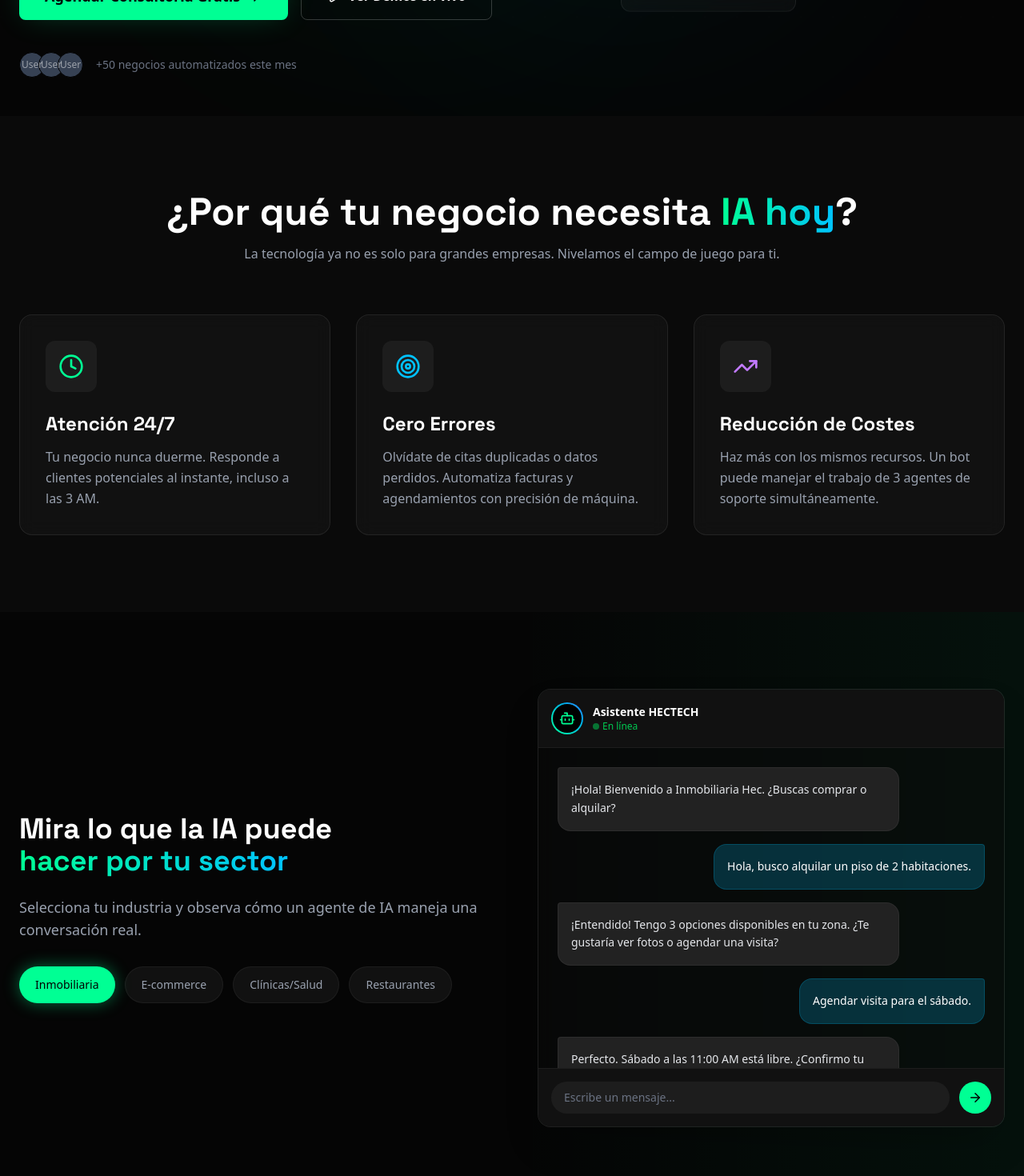
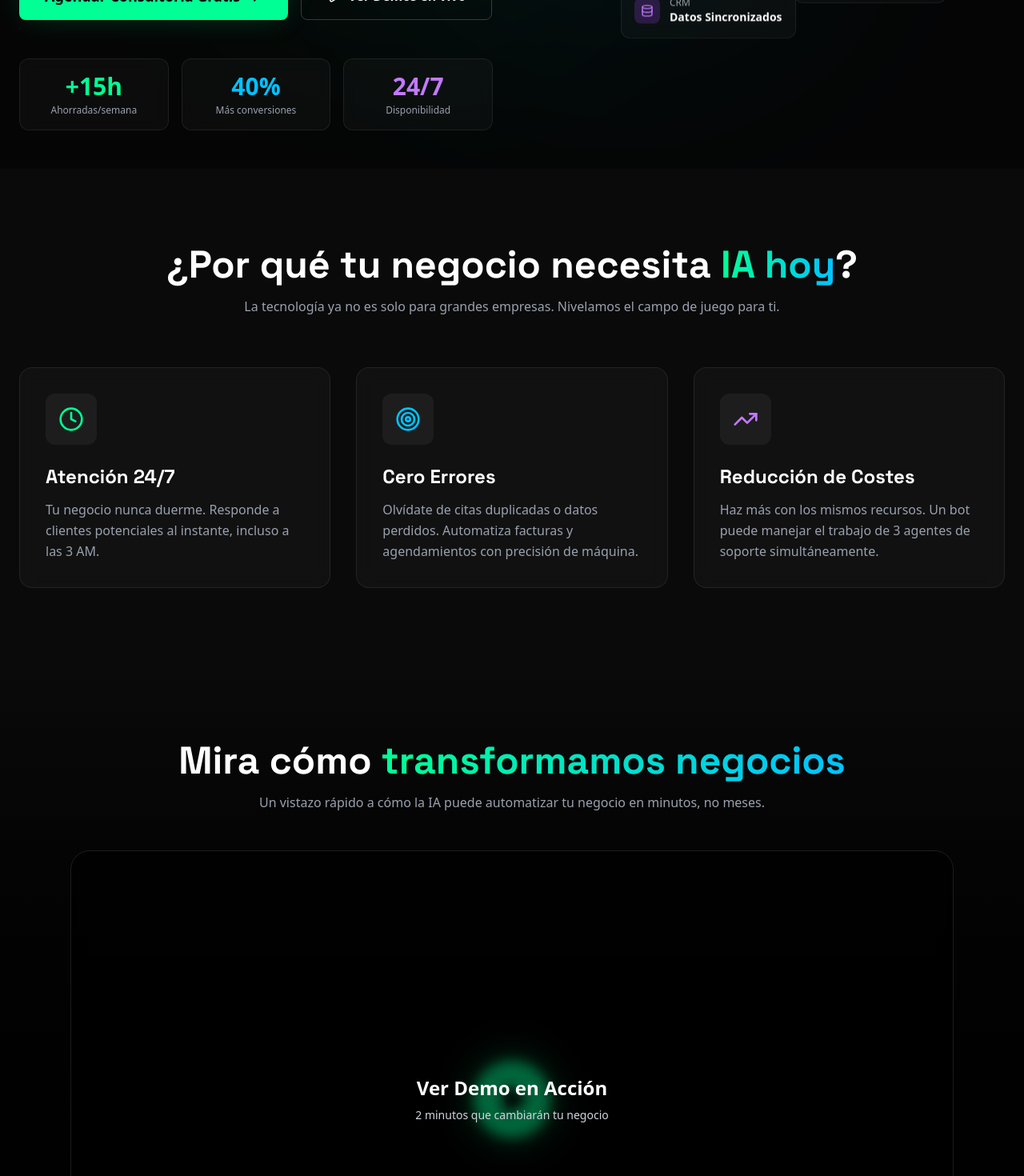
Before and after one commit to iahectorbarberasanchez-collab/hectech-agencia, a Next.js app: page / in a window 1280 px wide. Shown: the part 660-2130 px from the top of the page at 80% size. Built offline with nearby package versions, Linux system fonts and the light colour scheme; no server answers.

Commit message:
Añadir métricas de impacto y sección de video demo

```diff
--- a/src/app/page.tsx
+++ b/src/app/page.tsx
@@ -126,15 +126,20 @@ const Hero = () => {
             </a>
           </div>
 
-          <div className="flex items-center gap-4 text-sm text-gray-500 pt-4">
-            <div className="flex -space-x-2">
-              {[1, 2, 3].map(i => (
-                <div key={i} className="w-8 h-8 rounded-full bg-gray-700 border border-black flex items-center justify-center text-xs text-white">
-                  <span className="opacity-50">User</span>
-                </div>
-              ))}
+          {/* Métricas de Impacto */}
+          <div className="grid grid-cols-3 gap-4 pt-6">
+            <div className="glass-card p-4 rounded-xl text-center">
+              <div className="text-3xl font-bold text-[#00FF94] mb-1">+15h</div>
+              <div className="text-xs text-gray-400">Ahorradas/semana</div>
             </div>
-            <p>+50 negocios automatizados este mes</p>
+            <div className="glass-card p-4 rounded-xl text-center">
+              <div className="text-3xl font-bold text-[#00C2FF] mb-1">40%</div>
+              <div className="text-xs text-gray-400">Más conversiones</div>
+            </div>
+            <div className="glass-card p-4 rounded-xl text-center">
+              <div className="text-3xl font-bold text-purple-400 mb-1">24/7</div>
+              <div className="text-xs text-gray-400">Disponibilidad</div>
+            </div>
           </div>
         </div>
 
@@ -227,7 +232,67 @@ const Benefits = () => {
       </div>
     </section>
   );
+}
+
+const VideoDemo = () => {
+  const [showVideo, setShowVideo] = useState(false);
+
+  return (
+    <section className="py-24 relative overflow-hidden bg-gradient-to-b from-[#0A0A0A] to-black">
+      <div className="absolute inset-0 circuit-bg opacity-10 pointer-events-none"></div>
+
+      <div className="max-w-6xl mx-auto px-6 relative z-10">
+        <div className="text-center mb-12">
+          <h2 className="text-3xl md:text-5xl font-bold mb-4 text-white">
+            Mira cómo <span className="text-gradient">transformamos negocios</span>
+          </h2>
+          <p className="text-gray-400 max-w-2xl mx-auto">
+            Un vistazo rápido a cómo la IA puede automatizar tu negocio en minutos, no meses.
+          </p>
+        </div>
+
+        <div className="relative group cursor-pointer" onClick={() => setShowVideo(true)}>
+          <div className="aspect-video rounded-3xl overflow-hidden border border-white/10 relative">
+            <div className="absolute inset-0 bg-gradient-to-tr from-[#00FF94]/20 to-[#00C2FF]/20 opacity-0 group-hover:opacity-100 transition-opacity duration-300"></div>
+            <div className="absolute inset-0 flex items-center justify-center">
+              <div className="w-24 h-24 rounded-full bg-[#00FF94] flex items-center justify-center group-hover:scale-110 transition-transform duration-300 shadow-[0_0_50px_rgba(0,255,148,0.5)]">
+                <Play size={40} className="text-black ml-1" fill="black" />
+              </div>
+            </div>
+            <div className="absolute inset-0 bg-black/60 backdrop-blur-sm flex items-center justify-center">
+              <div className="text-center">
+                <div className="text-white text-2xl font-bold mb-2">Ver Demo en Acción</div>
+                <div className="text-gray-300 text-sm">2 minutos que cambiarán tu negocio</div>
+              </div>
+            </div>
+          </div>
+        </div>
+
+        {showVideo && (
+          <div className="fixed inset-0 bg-black/90 backdrop-blur-md z-50 flex items-center justify-center p-6" onClick={() => setShowVideo(false)}>
+            <div className="relative w-full max-w-5xl" onClick={(e) => e.stopPropagation()}>
+              <button onClick={() => setShowVideo(false)} className="absolute -top-12 right-0 text-white hover:text-[#00FF94] transition-colors">
+                <X size={32} />
+              </button>
+              <div className="aspect-video rounded-2xl overflow-hidden border border-white/20">
+                <iframe
+                  width="100%"
+                  height="100%"
+                  src="https://www.youtube.com/embed/dQw4w9WgXcQ?autoplay=1"
+                  title="Demo HECTECH"
+                  allow="accelerometer; autoplay; clipboard-write; encrypted-media; gyroscope; picture-in-picture"
+                  allowFullScreen
+                  className="w-full h-full"
+                ></iframe>
+              </div>
+            </div>
+          </div>
+        )}
+      </div>
+    </section>
+  );
 };
+
 
 const SmartAudit = () => {
   const [business, setBusiness] = useState('');
@@ -615,6 +680,7 @@ export default function Home() {
       <Navbar />
       <Hero />
       <Benefits />
+      <VideoDemo />
       <DemoShowcase />
       <SmartAudit />
       <Services />
```
